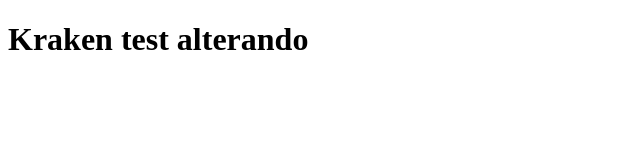
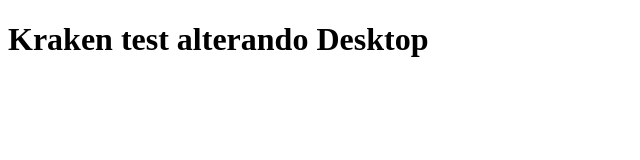
Before and after one commit to aleraymann/testKraken, a plain HTML site: page index.html in a window 1280 px wide. Shown: the whole page, without its empty margins (0-640 px from the left). Drawn offline with Linux system fonts and the light colour scheme.

Commit message:
alterando desktop

```diff
--- a/index.html
+++ b/index.html
@@ -7,6 +7,6 @@
     <title>Kraken</title>
 </head>
 <body>
-    <h1>Kraken test alterando</h1>
+    <h1>Kraken test alterando Desktop</h1>
 </body>
 </html>
```
